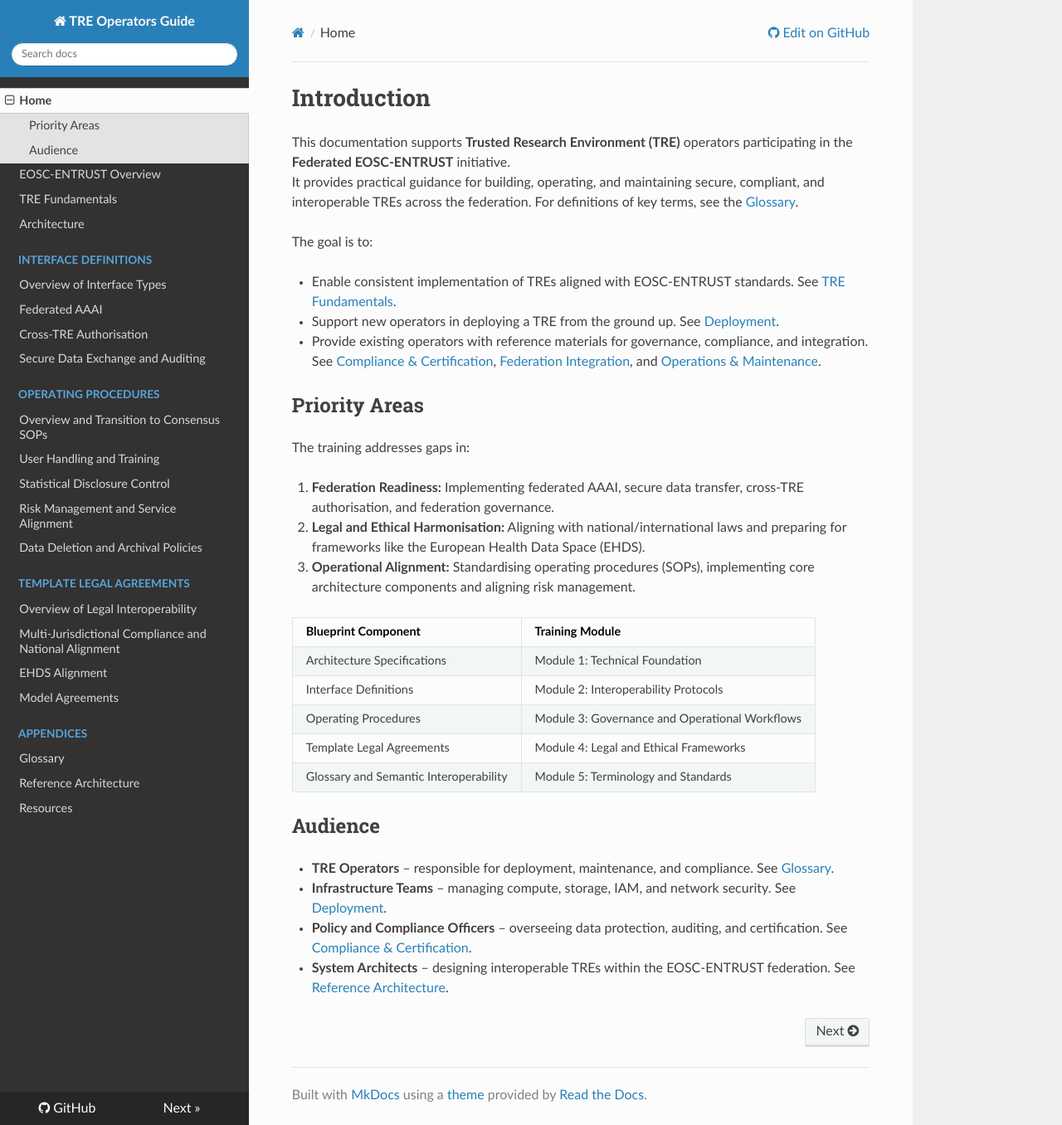
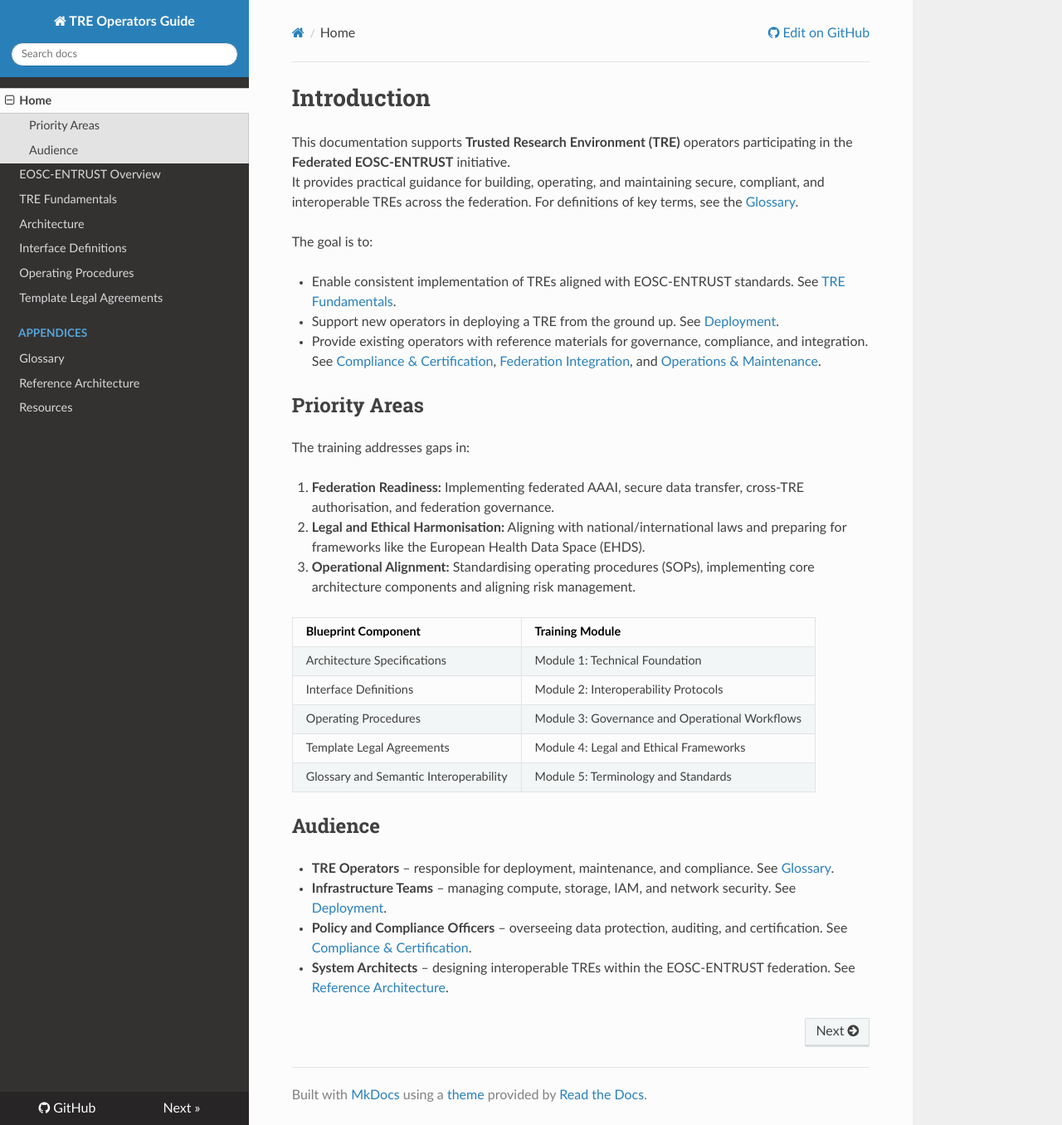
Before and after one commit to unioslo/tre-operators-docs, an MkDocs documentation site: the page built from docs/index.md, in a window 1280 px wide and 1356 px high. Shown: the whole window at 83% size. Built offline with MkDocs 1.6.1, drawn with Linux system fonts in a browser that asks for light colours; nearby versions of some CDN libraries.

Commit message:
Refactor navigation structure in mkdocs.yml to simplify interface definitions and operating procedures sections

```diff
--- a/mkdocs.yml
+++ b/mkdocs.yml
@@ -10,24 +10,10 @@ nav:
   - Home: index.md
   - EOSC-ENTRUST Overview: eosc-overview.md
   - TRE Fundamentals: fundamentals.md
-  - "Architecture": modules/architecture/index.md
-  - "Interface Definitions":
-      - "Overview of Interface Types": modules/interfaces/index.md
-      - "Federated AAAI": modules/interfaces/aaai.md
-      - "Cross-TRE Authorisation": modules/interfaces/authorization.md
-      - "Secure Data Exchange and Auditing": modules/interfaces/data-audit.md
-  - "Operating Procedures":
-      - "Overview and Transition to Consensus SOPs": modules/procedures/index.md
-      - "User Handling and Training": modules/procedures/user-handling.md
-      - "Statistical Disclosure Control": modules/procedures/sdc.md
-      - "Risk Management and Service Alignment": modules/procedures/risk-management.md
-      - "Data Deletion and Archival Policies": modules/procedures/archiving.md
-  - "Template Legal Agreements":
-      - "Overview of Legal Interoperability": modules/legal/index.md
-      - "Multi-Jurisdictional Compliance and National Alignment": modules/legal/compliance.md
-      - "EHDS Alignment": modules/legal/ehds.md
-      - "Model Agreements": modules/legal/agreements.md
-
+  - Architecture: modules/architecture/index.md
+  - Interface Definitions: modules/interfaces/index.md
+  - Operating Procedures: modules/procedures/index.md
+  - Template Legal Agreements: modules/legal/index.md
   - Appendices:
       - Glossary: appendices/glossary.md
       - Reference Architecture: appendices/reference-architecture.md
```
